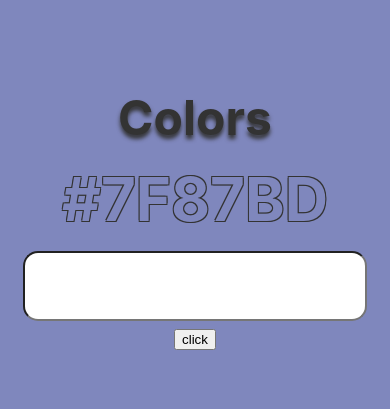
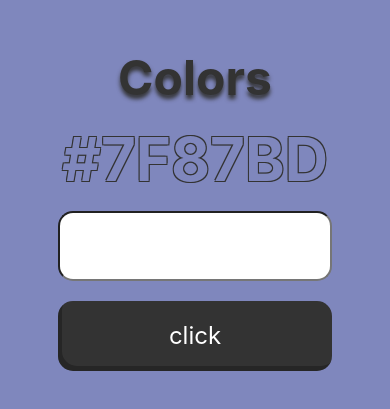
Before and after one commit to Petit-Development/Colors, a Next.js app: page / in a window 390 px wide. Shown: the part 203-612 px from the top of the page. Built offline with nearby package versions, Linux system fonts and the light colour scheme; a web font is replaced by a local one.

Commit message:
Add basic clamping

```diff
--- a/components/button.tsx
+++ b/components/button.tsx
@@ -1,15 +1,16 @@
-import styles from "@styles/Home.module.scss";
 import { FC } from "react";
+import styles from "@styles/Button.module.scss";
 
 interface ButtonProps {
   text: string;
+  type?: "play" | "settings" | "export";
   onClick: () => void;
 }
 
-const Button: FC<ButtonProps> = ({ onClick, text }) => {
+const Button: FC<ButtonProps> = ({ onClick, text, type = "export" }) => {
   return (
-    <div className={styles.button}>
-      <button onClick={onClick} type="button">{text}</button>
+    <div onClick={onClick} className={`${styles.button} ${styles.play}`}>
+      {text}
     </div>
   );
 };
--- /dev/null
+++ b/styles/Button.module.scss
@@ -0,0 +1,20 @@
+.button {
+  height: 70px;
+  display: flex;
+  justify-content: center;
+  align-items: center;
+  background-color: var(--secondary-color);
+  box-shadow: inset 4px -5px 0px rgba(0, 0, 0, 0.25);
+  border-radius: 15px;
+  min-width: 100px;
+  margin: 20px;
+  user-select: none;
+  &:hover {
+    opacity: 0.9;
+    cursor: pointer;
+  }
+}
+
+.play {
+  width: clamp(50px, 75%, 344px);
+}
--- a/styles/globals.scss
+++ b/styles/globals.scss
@@ -55,6 +55,6 @@ input {
   padding: 10px;
   font-size: inherit;
   height: 70px;
-  width: 344px;
+  width: clamp(50px, 75%, 344px);
   border-radius: 15px;
 }
--- a/styles/variable.scss
+++ b/styles/variable.scss
@@ -1,3 +1,11 @@
 @mixin viewable {
   text-shadow: -1px -1px 0 var(--secondary-color), 1px -1px 0 var(--secondary-color), -1px 1px 0 var(--secondary-color), 1px 1px 0 var(--secondary-color);
 }
+@mixin cool-shadow {
+  text-shadow: 0 1px 0 var(--secondary-color), 0 2px 0 var(--secondary-color),
+    0 3px 0 var(--secondary-color), 0 4px 0 var(--secondary-color),
+    0 5px 0 var(--secondary-color), 0 6px 1px rgba(0, 0, 0, 0.1),
+    0 0 5px rgba(0, 0, 0, 0.1), 0 1px 3px rgba(0, 0, 0, 0.3),
+    0 3px 5px rgba(0, 0, 0, 0.2), 0 5px 10px rgba(0, 0, 0, 0.25),
+    0 10px 10px rgba(0, 0, 0, 0.2), 0 20px 20px rgba(0, 0, 0, 0.15);
+}
```
